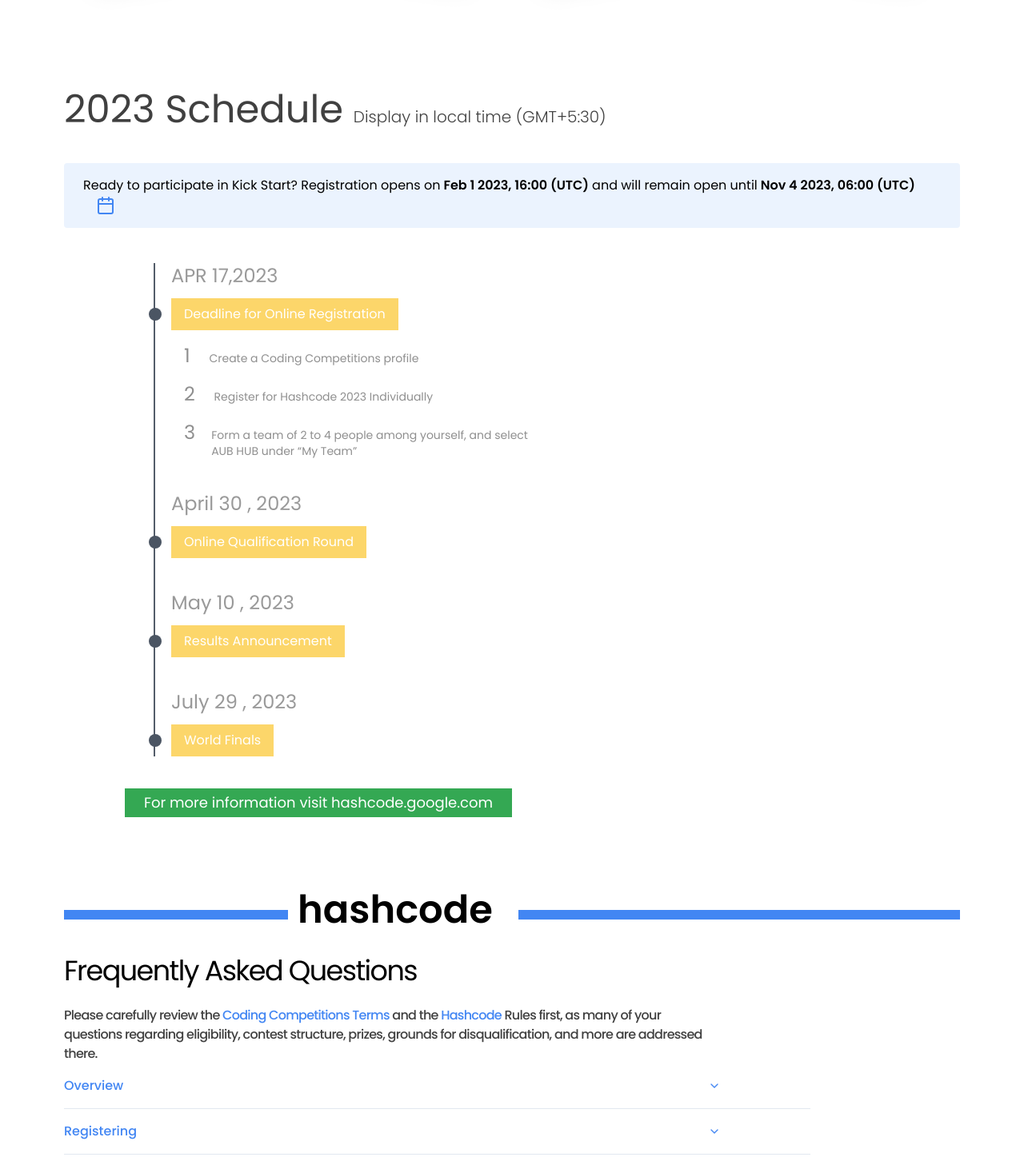
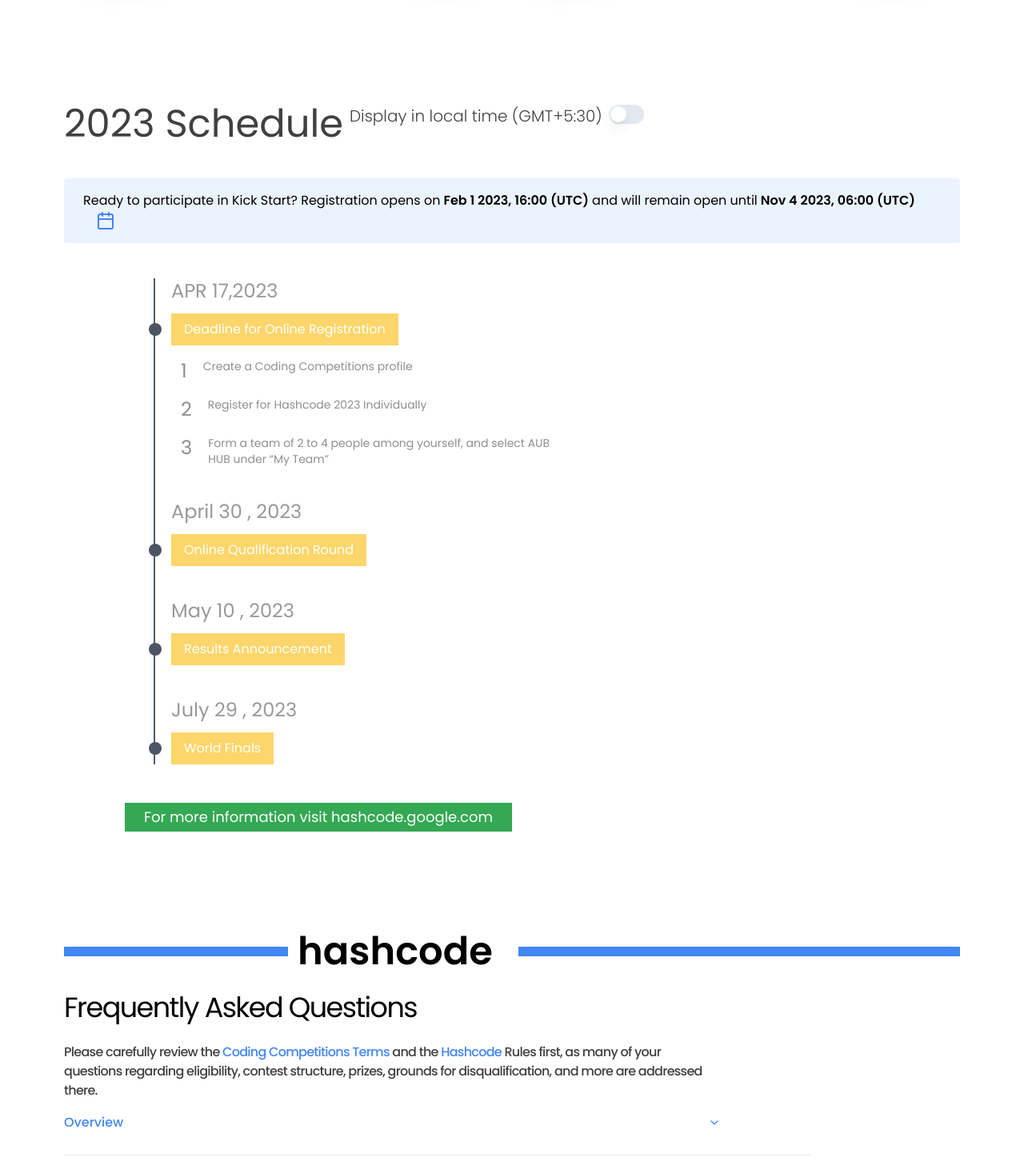
Before and after one commit to kratos-respawned/Hashcode, a Next.js app: page / in a window 1280 px wide. Shown: the part 2800-4262 px from the top of the page at 80% size. Built offline with nearby package versions, Linux system fonts and the light colour scheme.

Commit message:
fixed schedule

```diff
--- a/package.json
+++ b/package.json
@@ -11,6 +11,7 @@
   "dependencies": {
     "@next/font": "13.1.6",
     "@radix-ui/react-accordion": "^1.1.0",
+    "@radix-ui/react-switch": "^1.0.1",
     "class-variance-authority": "^0.4.0",
     "clsx": "^1.2.1",
     "lucide-react": "^0.109.0",
--- a/src/app/layout.tsx
+++ b/src/app/layout.tsx
@@ -1,5 +1,11 @@
 import "./globals.css";
 import { Poppins, Noto_Sans } from "@next/font/google"
+import { Montserrat } from "@next/font/google";
+const montserrat = Montserrat({
+  variable: "--font-montserrat",
+  weight: ["300", "400", "500"],
+  subsets: ["latin"]
+})
 const poppins = Poppins(
   {
     weight: ["300", "400", "500", "600"],
@@ -20,12 +26,9 @@
   children: React.ReactNode;
 }) {
   return (
-    <html lang="en">
+    <html lang="en" className="scroll-smooth">
       <head />
-
-
-
-      <body className={`${poppins.variable} ${noto_sans.variable}  bg-white h-full`}>
+      <body className={` ${montserrat.variable} ${poppins.variable} ${noto_sans.variable}  bg-white h-full`}>
         <main className="max-w-screen-2xl overflow-clip h-full w-full mx-auto ">
           {children}
         </main>
--- a/src/components/About/About.tsx
+++ b/src/components/About/About.tsx
@@ -5,7 +5,7 @@
 function About() {
     return (
         <>
-            <div className="flex flex-row justify-between  py-28 font-poppins">
+            <div id='about' className="flex flex-col  md:flex-row justify-between  py-28 font-poppins">
                 <div className="flex flex-col max-w-[700px] mr-10">
                     <b className='text-[42px]'>What's Hash code?</b>
                     <p className='text-black/75 text-[15px] mt-2'>Hash Code is a team programming competition, organized by Google, for students and professionals around the world. You pick your team and programming language and we pick an engineering problem for you to solve. This year's contest kicks off with a Qualification Round, where your team can compete virtually from wherever you'd like, alongside your Hub. Top teams will then be invited to compete from our virtual World Finals.</p>
--- a/src/components/Divider/Divider.tsx
+++ b/src/components/Divider/Divider.tsx
@@ -4,7 +4,7 @@
   return (
     <>
       <div className='font-poppins h-3 bg-gBlue relative '>
-        <span className='absolute top-0 -translate-y-1/2 left-1/4 text-5xl font-semibold pl-3 pr-8 bg-white '>hashcode</span>
+        <span className='absolute top-1/2 -translate-y-1/2 left-11 sm:left-24 md:left-1/4 text-3xl md:text-5xl font-semibold pl-3 pr-8 bg-white '>hashcode</span>
       </div>
     </>
   )
--- a/src/components/Faq/Faq.tsx
+++ b/src/components/Faq/Faq.tsx
@@ -10,7 +10,7 @@
 function Faq() {
   return (
     <>
-      <div className="flex flex-col  py-10 font-poppins">
+      <section id='faq' className="flex flex-col  py-10 font-poppins">
         <div className="text-[35px] leading-[48px] tracking-[-0.045em]">Frequently Asked Questions</div>
         <p className="text-[16px] leading-[24px] font-medium poppins tracking-[-0.045em] text-black/75 max-w-[800px] mt-5">Please carefully review the <a href='#' className="text-[#4286F3]">Coding Competitions Terms</a> and the <a href="" className="text-[#4286F3]"> Hashcode</a> Rules first, as many of your questions regarding eligibility, contest structure, prizes, grounds for disqualification, and more are addressed there.</p>
         <Accordion type="single" collapsible className='w-full md:w-5/6'>
@@ -20,7 +20,7 @@
           <List value='item-4' content='loremmmm' title='Platform' />
         </Accordion>
 
-      </div>
+      </section>
     </>
   )
 }
@@ -32,7 +32,7 @@
 }) => {
   return (
     <AccordionItem value={value} className="pr-14 md:pr-28">
-      <AccordionTrigger className='text-gBlue'>{title}</AccordionTrigger>
+      <AccordionTrigger className='text-gBlue pb-7'>{title}</AccordionTrigger>
       <AccordionContent>
         {content}
       </AccordionContent>
--- a/src/components/Herosection/Herosection.tsx
+++ b/src/components/Herosection/Herosection.tsx
@@ -6,10 +6,10 @@
   return (
     <>
       <main className="hero-section isolate ">
-        <Image src={dark} fill alt="background" className="-z-10 object-cover pointer-events-none" />
+        <Image src={dark} fill alt="background" className="-z-10 object-cover pointer-events-none" priority />
         <Navbar />
         <figure className="absolute top-1/2 left-1/2 -translate-x-1/2 -translate-y-1/2">
-          <Image src={img} alt="hero" width={336} height={87} quality={100} />
+          <Image src={img} alt="hero" width={336} height={87} quality={100} priority />
         </figure>
       </main>
     </>
--- a/src/components/Navbar/Navbar.tsx
+++ b/src/components/Navbar/Navbar.tsx
@@ -1,15 +1,11 @@
 import Image from "next/image";
 import cu from "./cu.png";
 import hs from "./hs.png";
-import { Montserrat } from "@next/font/google";
-const montserrat = Montserrat({
-  variable: "--font-montserrat",
-  subsets: ["latin"]
-})
+
 function Navbar() {
   return (
 
-    <header className={` ${montserrat.variable}  text-sm font-montserrat tracking-wider  flex justify-between items-center w-10/12 mx-auto  pt-5  `}>
+    <header className={`   text-sm font-montserrat tracking-wider  flex justify-between items-center w-10/12 mx-auto  pt-5  `}>
       <Image
         src={hs}
         alt="hero"
@@ -27,16 +23,16 @@
         </a>
         <a href="">Hashcode</a>
         <div className="self-center space-x-4 text-center flex-1 text-gray-400 ">
-          <a href="#" className="hover:text-white">
+          <a href="#about" className="hover:text-white">
             About
           </a>
-          <a href="#" className="hover:text-white">
+          <a href="#schedule" className="hover:text-white">
             Schedule
           </a>
-          <a href="#" className="hover:text-white">
+          <a href="#faq" className="hover:text-white">
             FAQ
           </a>
-          <a href="#" className="hover:text-white">
+          <a href="#rules" className="hover:text-white">
             Rules
           </a>
         </div>
--- a/src/components/Schedule/Schedule.tsx
+++ b/src/components/Schedule/Schedule.tsx
@@ -1,24 +1,32 @@
+
 import { Calendar } from "lucide-react"
+import { Switch } from "../ui/switch"
 
 function Schedule() {
     return (
-        <section className="font-poppins my-12 py-12">
-            <h2 className="text-5xl leading-3 text-black/75">2023 Schedule <span className="text-xl font-thin">Display in local time (GMT+5:30)</span> </h2>
+        <section id="schedule" className="font-poppins my-12 py-12">
+            <h2 className="text-3xl sm:text-5xl leading-3 text-black/75 flex flex-col lg:flex-row gap-y-5 gap-2">
+                <span >
+                    2023 Schedule
+                </span>
+                <span className="text-xl font-thin">Display in local time (GMT+5:30) <Switch className="inline lg:hidden items-end" /></span>
+                <Switch className="items-end hidden lg:block" />
+
+            </h2>
             <p className="bg-gBlue/10 text-base py-4 px-6 my-11 rounded w-fit">Ready to participate in Kick Start? Registration opens on
                 <span className="font-bold mx-1">Feb 1 2023, 16:00 (UTC)</span>
                 and will remain open until
                 <span className="font-bold mx-1">Nov 4 2023, 06:00 (UTC)</span>
                 <Calendar className="inline mx-4 text-gBlue" />
             </p>
-            <div className="border-l-2 border-gray-600/95 ml-28 ">
+            <div className="border-l-2 border-gray-600/95 lg:ml-28 ">
                 <article className="mx-5 my-5 text-[#8F8F8F]">
                     <h3 className="text-black/40 text-2xl my-3">APR 17,2023</h3>
                     <h3 className="py-2 px-4 bg-gYellow w-fit relative text-white "><span className="absolute w-4 aspect-square bg-gray-600 -left-5 -translate-x-1/2 top-1/2 -translate-y-1/2 rounded-full" /> Deadline for Online Registration</h3>
-                    <p className="ml-4 text-sm my-4"><span className="mr-5 text-2xl">1</span> Create a Coding Competitions profile</p>
-                    <p className="ml-4 text-sm my-4"><span className="mr-5 text-2xl">2</span> Register for Hashcode 2023 Individually</p>
-                    <p className="ml-4 text-sm my-4"><span className="mr-5 text-2xl">3</span>
-                        <span className="inline-flex flex-col"> <span> Form a team of 2 to 4 people among yourself, and select</span>
-                            <span> AUB HUB under “My Team”</span></span></p>
+                    <p className="ml-3 text-sm my-4 flex gap-x-5"><span className=" text-2xl">1</span> Create a Coding Competitions profile</p>
+                    <p className="ml-3 text-sm my-4 flex gap-x-5"><span className=" text-2xl">2</span> Register for Hashcode 2023 Individually</p>
+                    <p className="ml-3 text-sm my-4 flex gap-x-5"><span className=" text-2xl">3</span>
+                        <span className="inline-flex flex-col max-w-[450px]"> Form a team of 2 to 4 people among yourself, and select AUB HUB under “My Team”</span></p>
                 </article>
                 <article className="mx-5 my-10  text-[#8F8F8F]">
                     <h3 className="text-black/40 text-2xl my-3">April 30 , 2023</h3>
@@ -34,8 +42,8 @@
                     <h3 className="py-2 px-4 bg-gYellow w-fit relative text-white "><span className="absolute w-4 aspect-square bg-gray-600 -left-5 -translate-x-1/2 top-1/2 -translate-y-1/2 rounded-full" />World Finals</h3>
                 </article>
             </div>
-            <div className="w-1/2 my-5">
-                <p className="bg-gGreen text-white px-6 py-1 text-lg w-fit ml-auto">For more information visit hashcode.google.com</p>
+            <div className="lg:w-1/2 min-w-fit my-12">
+                <p className="bg-gGreen text-white px-6 py-1 text-lg w-fit lg:ml-auto">For more information visit hashcode.google.com</p>
             </div>
 
 
--- /dev/null
+++ b/src/components/ui/switch.tsx
@@ -0,0 +1,29 @@
+"use client"
+
+import * as React from "react"
+import * as SwitchPrimitives from "@radix-ui/react-switch"
+
+import { cn } from "@/lib/utils"
+
+const Switch = React.forwardRef<
+    React.ElementRef<typeof SwitchPrimitives.Root>,
+    React.ComponentPropsWithoutRef<typeof SwitchPrimitives.Root>
+>(({ className, ...props }, ref) => (
+    <SwitchPrimitives.Root
+        className={cn(
+            "peer inline-flex items-center h-[24px] w-[44px] shrink-0 cursor-pointer rounded-full border-2 border-transparent transition-colors focus:outline-none focus:ring-2 focus:ring-slate-400 focus:ring-offset-2 disabled:cursor-not-allowed disabled:opacity-50 data-[state=unchecked]:bg-slate-200 data-[state=checked]:bg-slate-900 dark:focus:ring-slate-400 dark:focus:ring-offset-slate-900 dark:data-[state=unchecked]:bg-slate-700 dark:data-[state=checked]:bg-slate-400",
+            className
+        )}
+        {...props}
+        ref={ref}
+    >
+        <SwitchPrimitives.Thumb
+            className={cn(
+                "pointer-events-none block h-5 w-5 rounded-full bg-white shadow-lg ring-0 transition-transform data-[state=unchecked]:translate-x-0 data-[state=checked]:translate-x-5"
+            )}
+        />
+    </SwitchPrimitives.Root>
+))
+Switch.displayName = SwitchPrimitives.Root.displayName
+
+export { Switch }
```
Also changed, not shown: 1 other file (tests, documents, lock files or other folders).
